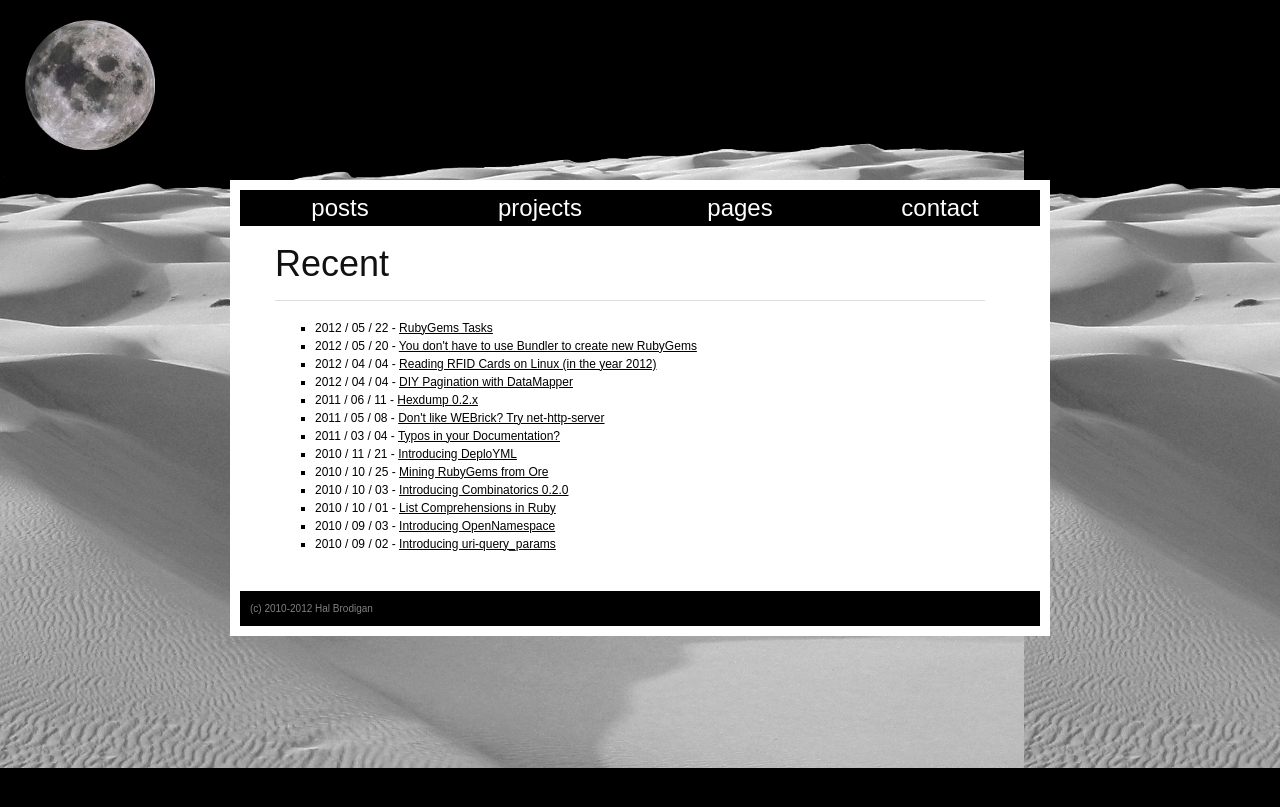
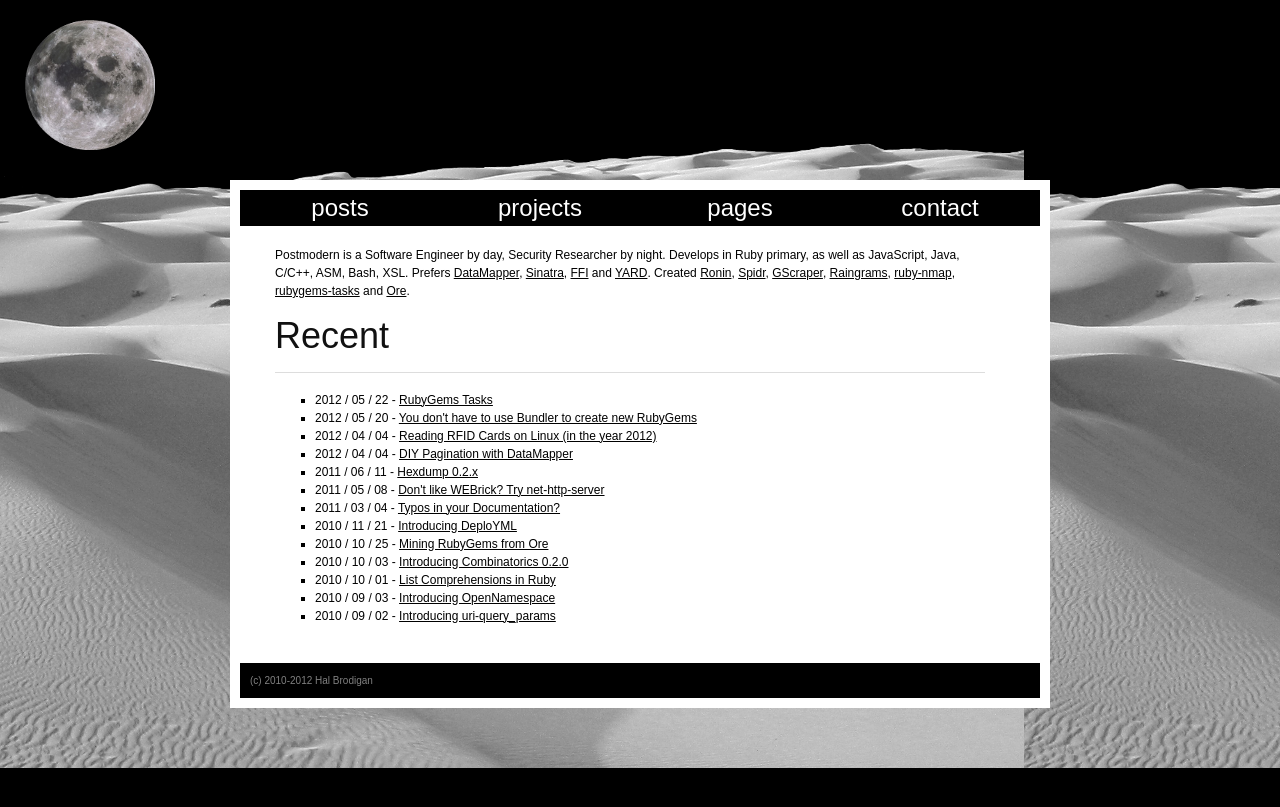
Before and after one commit to postmodern/postmodern.github.io, a Jekyll site: the page built from index.html, in a window 1280 px wide. Shown: the top 807 px of the page. Built offline with Jekyll 4.4.1, drawn with Linux system fonts in a browser that asks for light colours; Markdown is read by kramdown in place of the engine named in the settings.

Commit message:
Added an about blurb.

```diff
--- /dev/null
+++ b/_includes/about.html
@@ -0,0 +1,19 @@
+<p>
+Postmodern is a Software Engineer by day, Security Researcher by night.
+Develops in Ruby primary, as well as JavaScript, Java, C/C++, ASM, Bash, XSL.
+
+Prefers
+<a href="http://datamapper.org/">DataMapper</a>,
+<a href="http://sinatrarb.com/">Sinatra</a>,
+<a href="https://github.com/ffi/ffi#readme">FFI</a>
+and <a href="http://yardoc.org/">YARD</a>.
+
+Created
+<a href="http://ronin-ruby.github.com/">Ronin</a>,
+<a href="http://spidr.rubyforge.org/">Spidr</a>,
+<a href="http://github.com/postmodern/gscraper#readme">GScraper</a>,
+<a href="http://github.com/postmodern/raingrams#readme/">Raingrams</a>,
+<a href="https://github.com/sophsec/ruby-nmap#readme">ruby-nmap</a>,
+<a href="https://github.com/postmodern/rubygems-tasks#readme">rubygems-tasks</a>
+and <a href="https://github.com/ruby-ore/ore#readme">Ore</a>.
+</p>
--- a/index.html
+++ b/index.html
@@ -1,6 +1,8 @@
 ---
 layout: default
 ---
+
+{% include about.html %}
 
 <h1>Recent</h1>
 <hr />
```
Also changed, not shown: contact.md (+2 -0 lines).
